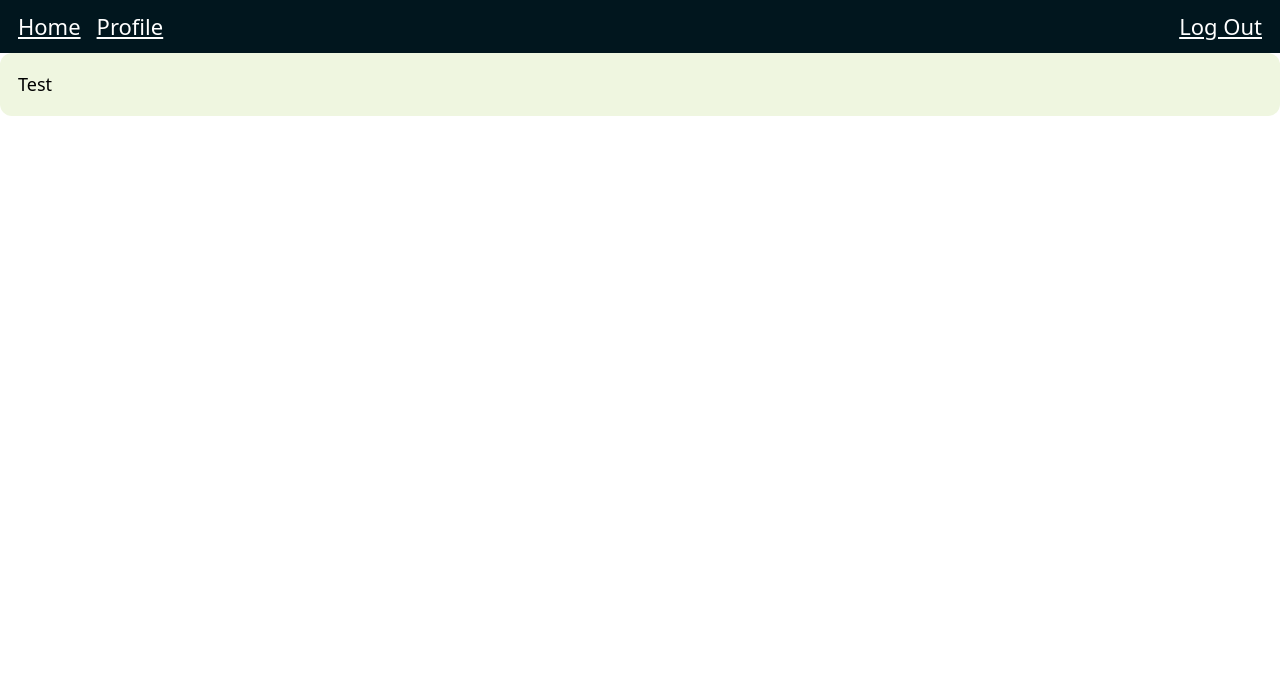
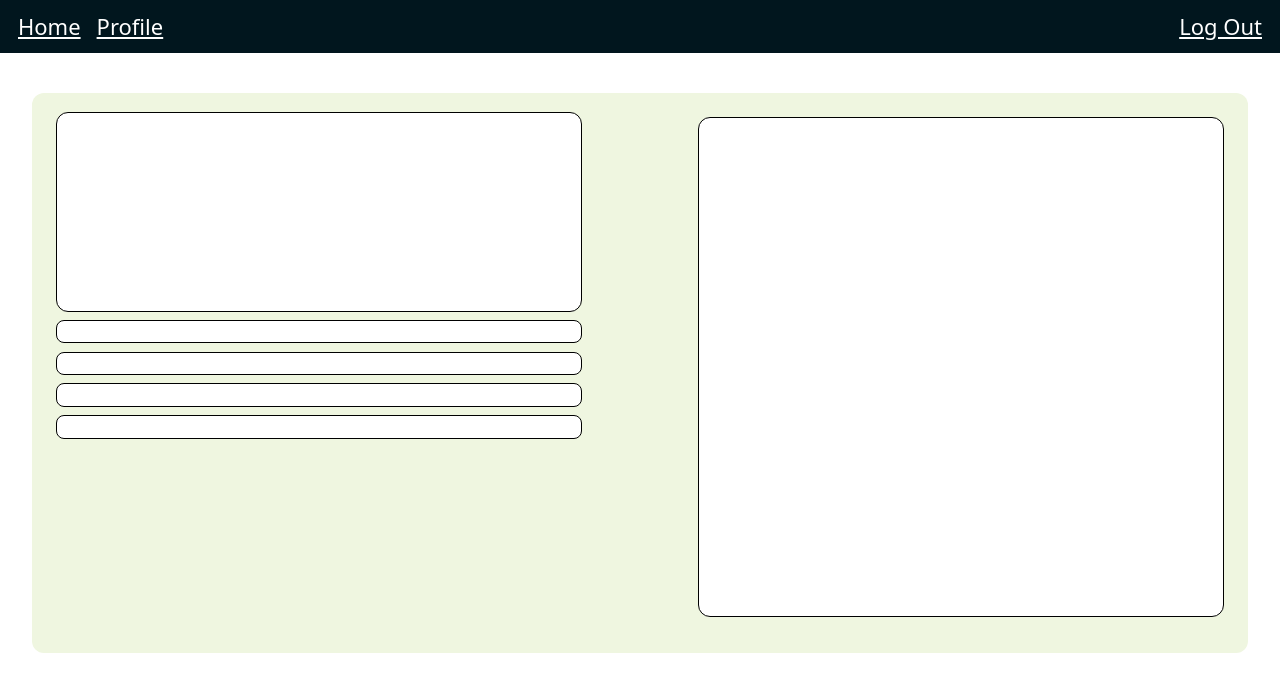
Before and after one commit to lbrown169/Codennect, a React (Vite) app in the folder frontend/: page /userprofile in a window 1280 px wide. Shown: the top 692 px of the page. Built offline with nearby package versions, Linux system fonts and the light colour scheme; sample sign-in values are in the browser's storage.

Commit message:
Start of basic layout to user profile page

```diff
--- a/frontend/src/App.css
+++ b/frontend/src/App.css
@@ -22,6 +22,20 @@
   width: 100%;
 }
 
+.infoBox {
+  background-color: white;
+  height: 500px;
+  position: relative;
+  border-radius: 12px;
+  border-width: 1px;
+  border-color: black;
+}
+
+.left-side {
+  display: inline-block;
+  width: 45%
+}
+
 .navBar {
   top: 0px;
   font-size: 22px;
@@ -42,12 +56,41 @@
   color: #B3B3B3;
 }
 
+.pfp-placeholder {
+  background-color: white;
+  border-radius: 12px;
+  position: relative;
+  height: 200px;
+  border-color: black;
+  border-width: 1px;
+  top: -190px;
+}
+
 .profileBox {
   background-color: #EFF6E0;
-  padding: 18px;
+  padding: 24px;
   border-radius: 12px;
   color: black;
   font-size: 18px;
+  width: 95%;
+  margin: auto;
+  position: relative;
+  top: 40px;
+}
+
+.right-side {
+  display: inline-block;
+  width: 45%;
+  margin-left: 10%;
+}
+
+.userProfileButton {
+  background-color: white;
+  border-color: black;
+  width: 100%;
+  display: inline;
+  position: relative;
+  top: -190px;
 }
 
 .card {
--- a/frontend/src/components/UserProfile.tsx
+++ b/frontend/src/components/UserProfile.tsx
@@ -11,7 +11,16 @@ function UserProfile()
 
     return(
         <div id="userProfileBox" className="profileBox">
-            <p>Test</p>
+            <div id="leftDiv" className="left-side">
+                <div id="pfpPlaceholder" className="pfp-placeholder"></div>
+                <button type="button" id="profOverview" className="userProfileButton"></button>
+                <button type="button" id="profEdit" className="userProfileButton"></button>
+                <button type="button" id="profGithub" className="userProfileButton"></button>
+                <button type="button" id="profAccountInfo" className="userProfileButton"></button>
+            </div>
+            <div id="rightDiv" className="right-side">
+                <div id="infoBox" className="infoBox"></div>
+            </div>
         </div>
     );
 }
--- a/frontend/src/index.css
+++ b/frontend/src/index.css
@@ -36,7 +36,7 @@ button {
   font-size: 1em;
   font-weight: 500;
   font-family: inherit;
-  background-color: #1a1a1a;
+  background-color: gray;
   cursor: pointer;
   transition: border-color 0.25s;
 }
```
